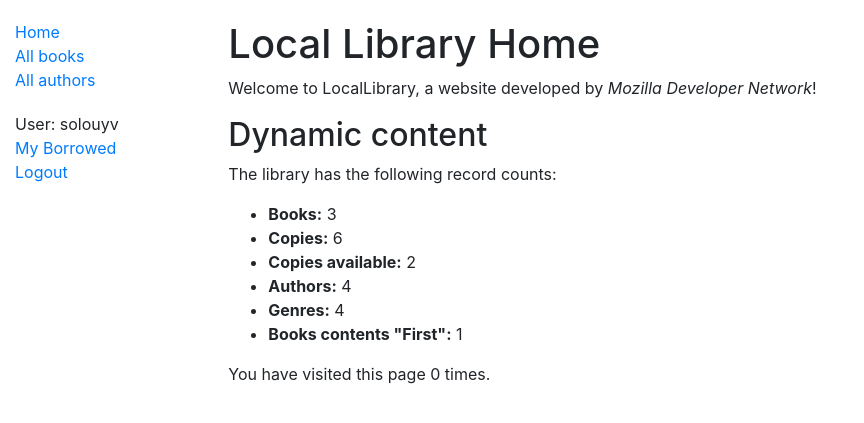
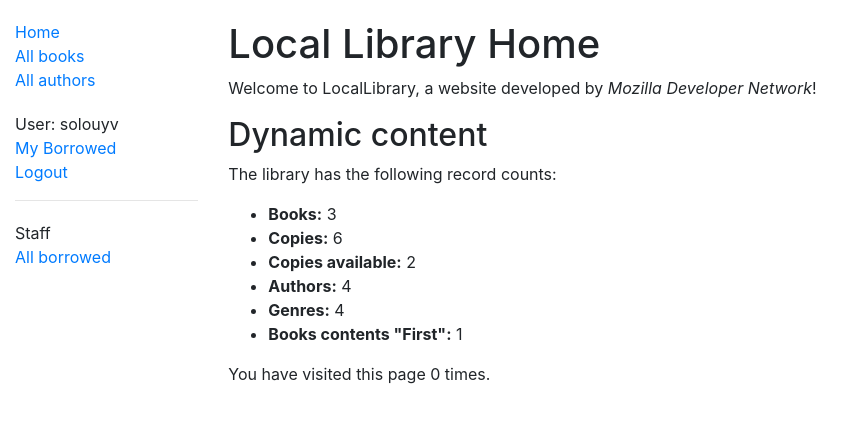
Before and after one commit to solouyv/hello, a Django app: page /catalog/ in a window 1280 px wide. Shown: the top 423 px of the page, without its empty margins (0-864 px from the left). Run offline with Django 3.2, Linux system fonts and the light colour scheme; a user stored in the database is signed in; data comes from the database, SQL or seed files in the repository; both versions use the stored data as it was after the commit; some libraries are stand-ins or nearby versions.

Commit message:
выполнена полностью 8 глава с испытанием

```diff
--- a/hello/catalog/templates/base_generic.html
+++ b/hello/catalog/templates/base_generic.html
@@ -11,10 +11,13 @@
 </head>
 <body>
   <div class="container-fluid">
+
     <div class="row">
+
       <div class="col-sm-2">
 
         {% block sidebar %}
+
           <ul class="sidebar-nav">
             <li><a href="{% url 'index' %}">Home</a></li>
             <li><a href="{% url 'books' %}">All books</a></li>
@@ -30,8 +33,20 @@
               <li><a href="{% url 'login'%}?next={{request.path}}">Login</a></li>
             {% endif %}
           </ul>
+
+          {% if user.is_staff %}
+            <hr />
+            <ul class="sidebar-nav">
+              <li>Staff</li>
+              <li><a href="{% url 'all-borrowed' %}">All borrowed</a></li>
+            </ul>
+          {% endif %}
+
         {% endblock %}
+
       </div>
+
+
       <div class="col-sm-10">
 
         {% block content %}{% endblock %}
--- a/hello/catalog/urls.py
+++ b/hello/catalog/urls.py
@@ -8,4 +8,5 @@ urlpatterns = [
     path('authors/', views.AuthorListView.as_view(), name='authors'),
     path('author/<int:pk>', views.AuthorDetailView.as_view(), name='author-detail'),
     path('mybooks/', views.LoanedBooksByUserListView.as_view(), name='my-borrowed'),
+    path('borrowed/', views.AllBorrowedBooks.as_view(), name='all-borrowed'),
 ]
--- a/hello/catalog/views.py
+++ b/hello/catalog/views.py
@@ -2,6 +2,7 @@ from django.shortcuts import render
 from catalog.models import Book, Author, BookInstance, Genre
 from django.views import generic
 from django.contrib.auth.mixins import LoginRequiredMixin
+from django.contrib.auth.mixins import PermissionRequiredMixin
 
 class BookDetailView(generic.DetailView):
     model = Book
@@ -12,7 +13,6 @@ class BookListView(generic.ListView):
 
 class AuthorDetailView(generic.DetailView):
     model = Author
-    # author_book_list = Book.objects.filter(author__iexat = )
 
 class AuthorListView(generic.ListView):
     model = Author
@@ -54,7 +54,16 @@ class LoanedBooksByUserListView(LoginRequiredMixin, generic.ListView):
     """Generic class-based view listing books on loan to current user."""
     model = BookInstance
     template_name ='catalog/bookinstance_list_borrowed_user.html'
-    paginate_by = 2
+    paginate_by = 10
 
     def get_queryset(self):
         return BookInstance.objects.filter(borrower=self.request.user).filter(status__exact='o').order_by('due_back')
+
+class AllBorrowedBooks(PermissionRequiredMixin, generic.ListView):
+    permission_required = 'catalog.can_mark_returned'
+    model = BookInstance
+    paginate_by = 10
+    template_name = 'catalog/all_bookinstance_list_borrowed.html'
+
+    def get_queryset(self):
+        return BookInstance.objects.filter(status__exact='o').order_by('due_back')
```
Also changed, not shown: hello/catalog/templates/catalog/all_bookinstance_list_borrowed.html (added, +19 -0 lines), hello/db.sqlite3, hello/favicon.ico (renamed from hello/catalog/favicon.ico). Lines whose indentation alone changed are shown as unchanged.
